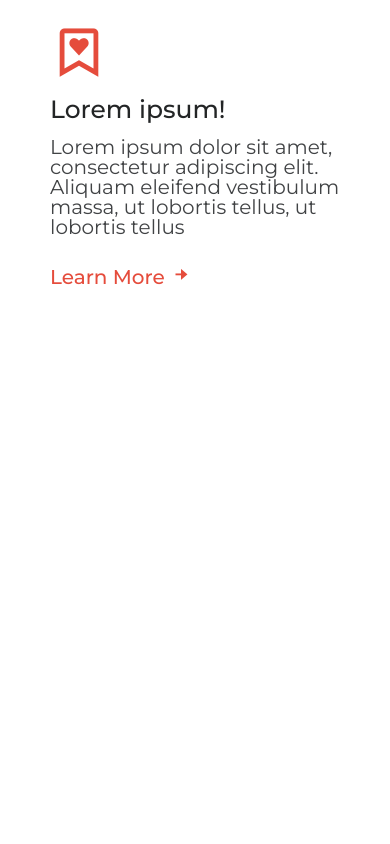
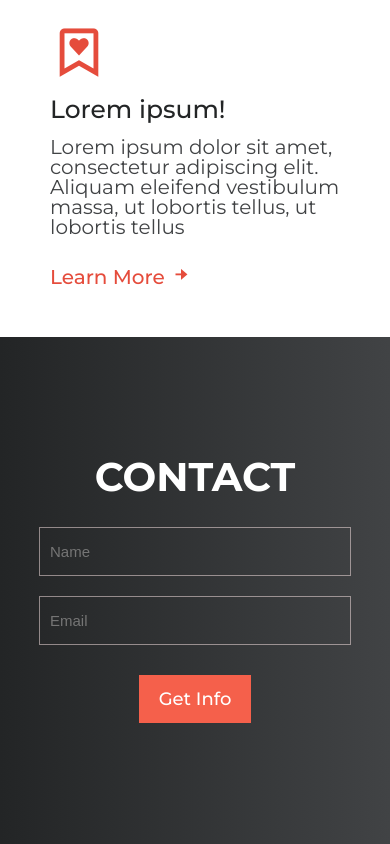
Before and after one commit to BuilesYeison/FlatLandingPage, a plain HTML site: page index.html in a window 390 px wide. Shown: the part 2281-3125 px from the top of the page. Before the commit the page ends 2618 px from the top, so only its background shows below. Drawn offline with nearby package versions, Linux system fonts and the light colour scheme.

Commit message:
Contact section responsive

```diff
--- a/css/main.css
+++ b/css/main.css
@@ -97,3 +97,13 @@ header .cta:active{background-color: #EC4343;}
 .experiences .cards .card p{font-size: 20px; color:#414345;}
 .experiences .cards .card .cta{font-size: 20px;font-weight: 500;color: #E54C3C;position: absolute; bottom: 0; left: 0;}
 .experiences .cards .card .cta i{font-size: 22px;font-weight: 500;color: #E54C3C;}
+
+/*contact*/
+.contact{background: linear-gradient(90deg, #232526 0%, #414345 100%); min-height: 50vh; display: flex; justify-content: center; align-items: center; flex-direction: column;}
+.contact h2{font-weight: 700; font-size: 40px; color: white;}
+.contact .inputs{margin: 50px auto; width: 80%;display: flex;justify-content: space-evenly; }
+.contact .inputs input{width: 40%; padding: 15px 10px; background-color: transparent; outline: none; transition: 0.4s; -webkit-transition: 0.4s; color: white; font-size: 15px; font-weight: 500; border: 1px solid rgb(255, 233, 233, 0.5); }
+.contact .inputs input:focus{border: 2px solid rgb(255, 233, 233, 0.7);}
+.contact .cta{color: white; padding: 15px 20px; background-color: #F5604B; font-weight: 500; font-size: 18px; transition: background-color 0.4s;}
+.contact .cta:hover{background-color: #E54C3C;}
+.contact .cta:active{background-color: #EC4343;}
--- a/css/mobile.css
+++ b/css/mobile.css
@@ -45,7 +45,9 @@
     .experiences .cards{width: auto; flex-direction: column;}
     .experiences .cards .card{width: 100%; position: relative; min-height: 240px; margin: auto; padding: 50px 0;}
 
-}
-@media screen and (min-width:800px) {
+    /*Contact*/
+    .contact{min-height: 60vh;}
+    .contact .inputs{flex-direction: column; align-items: center; margin: 20px 0;}
+    .contact .inputs input{width: 100%; margin: 10px 0;}
 
 }
--- a/index.html
+++ b/index.html
@@ -20,10 +20,10 @@
             <i class='bx bx-x'></i>
             <div class="menus">
                 <ul class="main-menu">
-                    <li><a href="">Home</a></li>
+                    <li><a href="#header">Home</a></li>
                     <li><a href="#About">About</a></li>
                     <li><a href="#experiences">Experiences</a></li>
-                    <li><a href="">Contact</a></li>
+                    <li><a href="#contact">Contact</a></li>
                 </ul>
                 <ul class="social-media-menu">
                     <li><a href=""><i class='bx bxl-instagram'></i></a></li>
@@ -33,7 +33,7 @@
             </div>
         </div>
     </nav>
-    <header>
+    <header id="header">
         <div class="text-container">
             <h1>GET READY!</h1>
             <hr>
@@ -83,6 +83,14 @@
                 </div>
             </div>
     </section>
+    <section id="contact" class="contact">
+        <h2>CONTACT</h2>
+        <div class="inputs">
+            <input type="text" name="" id="" placeholder="Name">
+            <input type="email" name="" id="" placeholder="Email">
+        </div>
+        <a class="cta" href="">Get Info</a>
+    </section>
 
     <script src="js/main.js"></script>
 </body>
```
